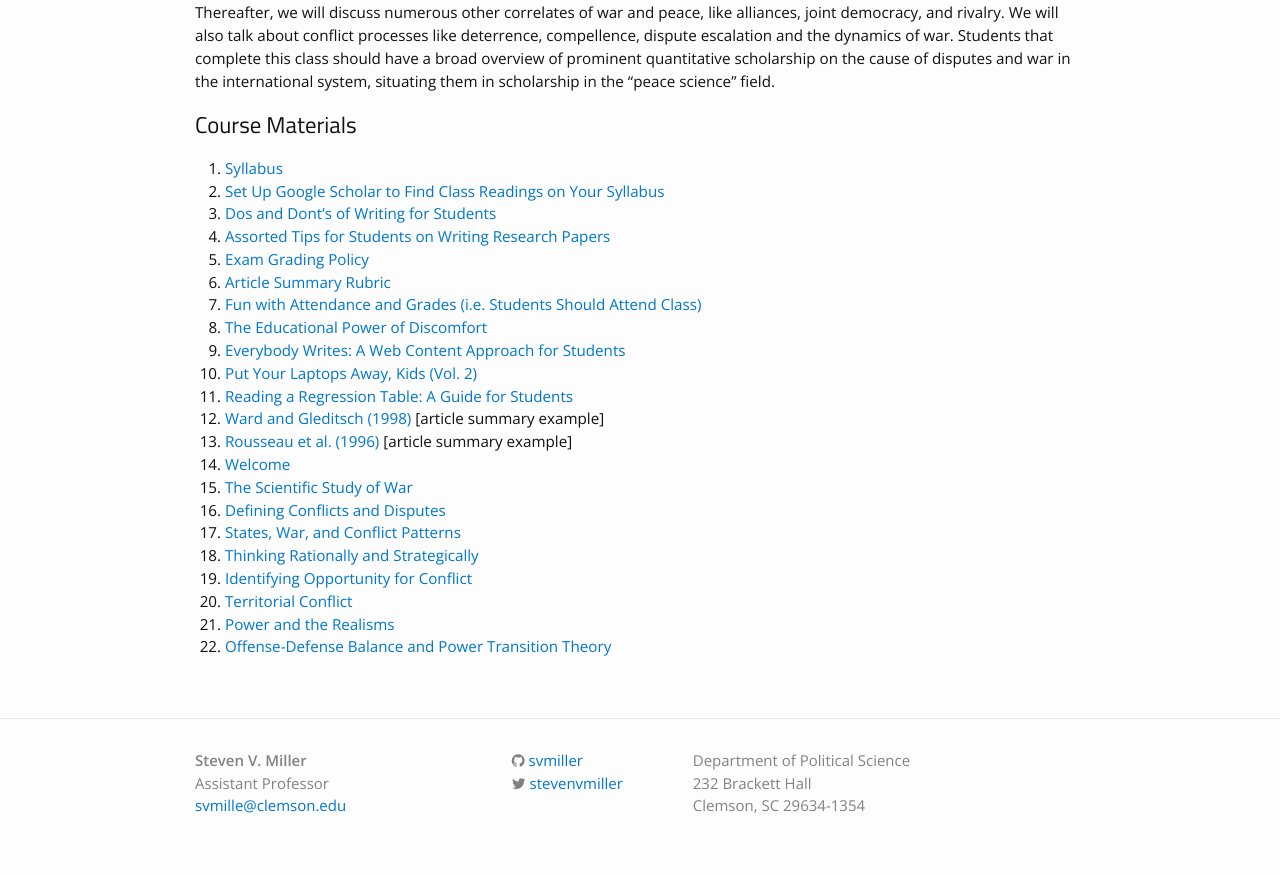
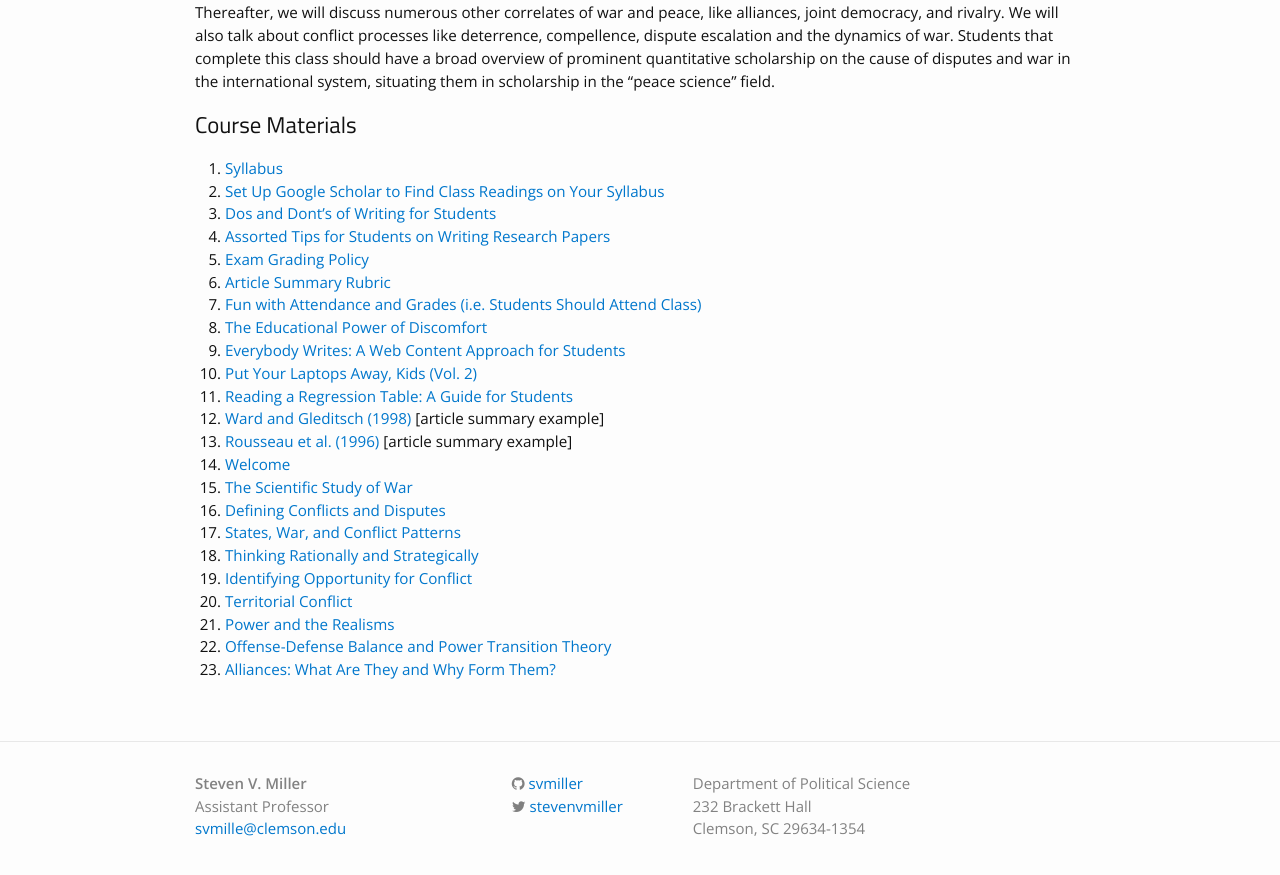
Before and after one commit to svmiller/svmiller.github.io, a Jekyll site: the page built from teaching/posc-3610.md, in a window 1280 px wide and 900 px high, scrolled down 647 px. Shown: the top 875 px of the window. Built offline with Jekyll 4.4.1, drawn with Linux system fonts in a browser that asks for light colours; nearby versions of some CDN libraries; some web fonts are replaced.

Commit message:
add lectures 10.03.2017

```diff
--- a/teaching/posc-3610.md
+++ b/teaching/posc-3610.md
@@ -33,6 +33,7 @@
 20. [Territorial Conflict](https://www.dropbox.com/s/x7ge8udoabr5gcw/posc3610-lecture-territorial-conflict.pdf?dl=0)
 21. [Power and the Realisms](https://www.dropbox.com/s/fnrz8tzs7s8rtpc/posc3610-lecture-power-1.pdf?dl=0)
 22. [Offense-Defense Balance and Power Transition Theory](https://www.dropbox.com/s/ld7p3krskinvtbf/posc3610-lecture-od-balance-ptt.pdf?dl=0)
+23. [Alliances: What Are They and Why Form Them?](https://www.dropbox.com/s/0ddb5bztpohc806/posc3610-lecture-alliance-1.pdf?dl=0)
 
 <!--
 3. [Dos and Dont's of Writing for Students](http://svmiller.com/blog/2015/06/dos-and-donts-of-writing-for-students/)
```
Also changed, not shown: teaching/posc-1020.md (+1 -0 lines).
